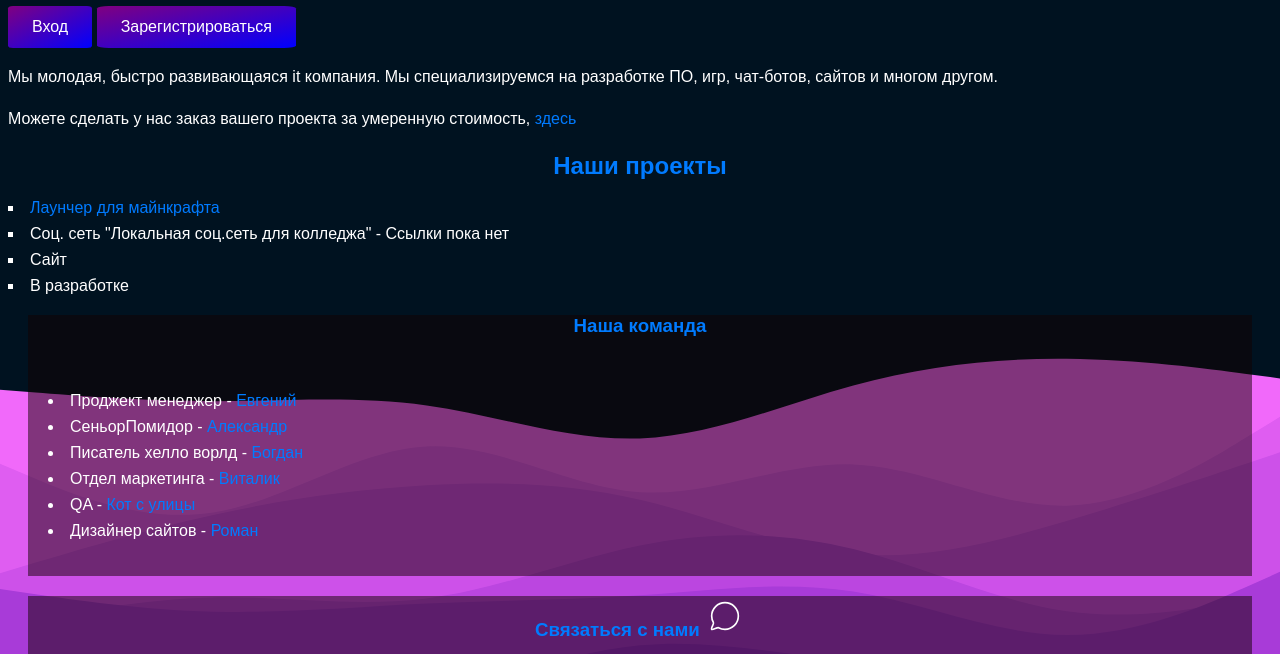
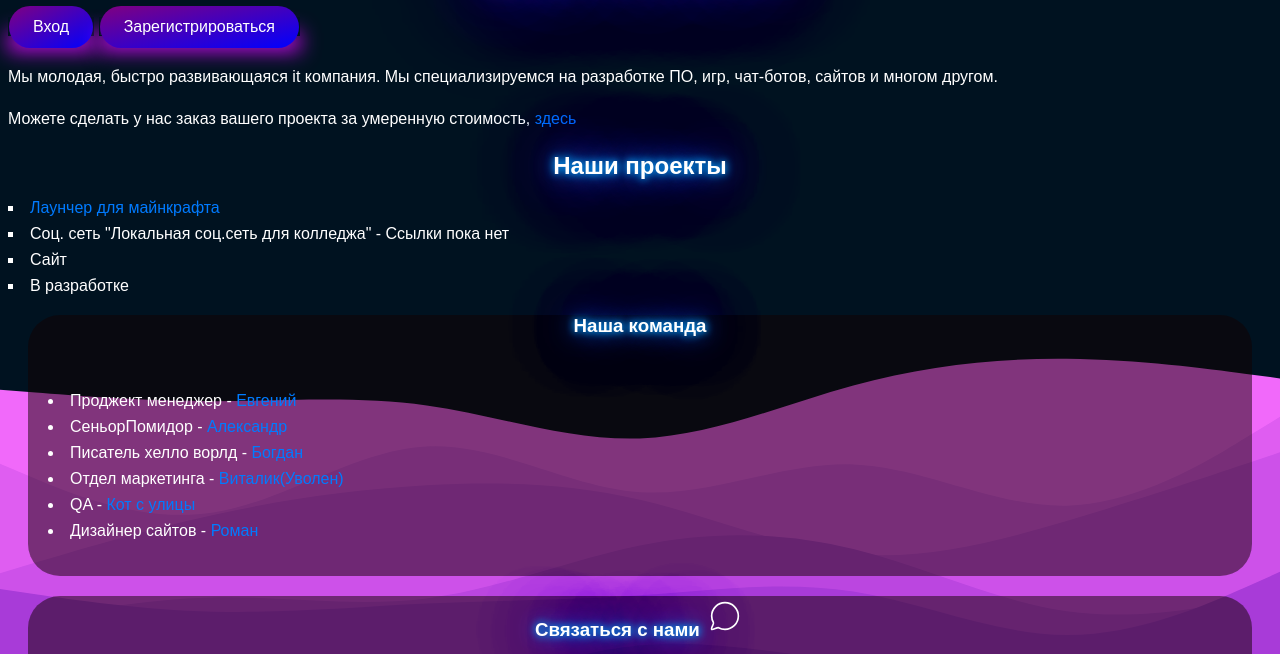
Before and after one commit to ratPunk/TechnoWaveWebSite, a plain HTML site: page index.html in a window 1280 px wide. Shown: the part 60-714 px from the top of the page. Drawn offline with Linux system fonts and the light colour scheme.

Commit message:
Ещё проработали визуал, и была какая-то херня, не хочу потерять наш прогресс

```diff
--- a/css/Team.css
+++ b/css/Team.css
@@ -36,7 +36,7 @@ img {
   height: auto;
   display: block;
   margin: 10px auto;
-  border-radius: 6%;
+  border-radius: 24px;
 }
 
 a {
@@ -59,9 +59,22 @@ a:hover {
   height: 100%;
   background-color: rgba(19, 1, 1, 0.5);
   transition: background-color 0.3s ease-in-out, transform 0.3s ease-in-out;
-  border-radius: 4%;
+  border-radius: 12px;
   z-index: -1;
 }
 p {
   padding: 20px;
 }
+.neonText{
+  color: #fff;
+  text-shadow:
+  0 0 7px rgb(6, 139, 228),
+  0 0 10px rgb(6, 139, 228),
+  0 0 21px rgb(6, 139, 228),
+  0 0 42px rgb(125, 32, 247),
+  0 0 82px rgb(125, 32, 247),
+  0 0 92px rgb(125, 32, 247),
+  0 0 102px rgb(125, 32, 247),
+  0 0 151px rgb(125, 32, 247)
+  ;
+}
--- a/css/index.css
+++ b/css/index.css
@@ -13,7 +13,6 @@ h1, h2, h3 {
     text-align: center;
     color: #007BFF;
 }
-
 p {
     text-align: justify;
     line-height: 1.6;
@@ -32,9 +31,14 @@ a {
     color: #007BFF;
     text-decoration: none;
 }
-
 a:hover {
     text-decoration: underline;
+
+}
+
+.Box:hover{
+    outline: 1px solid rgb(32, 79, 235);
+
 }
 
 input[type="button"] {
@@ -43,7 +47,7 @@ input[type="button"] {
     background: linear-gradient(to bottom right, purple, blue);
     border: none;
     transition: background-color 0.3s ease;
-    border-radius: 6%;
+    border-radius: 24px;
     font-size: 16px;
     padding: 12px 24px;
     font-family: Arial, sans-serif;
@@ -51,12 +55,16 @@ input[type="button"] {
 
 input[type="button"]:hover {
     filter: brightness(90%);
+    transform: scale(1.02);
 }
 
 img {
     width: 40px;
     height: auto;
     object-fit: contain;
+}
+img:hover{
+    transform: scale(1.05);
 }
 
 .text-container {
@@ -71,8 +79,27 @@ img {
     background-color: rgba(19, 1, 1, 0.5);
     transition: background-color 0.3s ease-in-out, transform 0.3s ease-in-out;
     z-index: -1;
+    border-radius: 32px;
 }
 
 .ul-container {
     padding: 20px;
 }
+.neonText{
+    color: #fff;
+    text-shadow:
+    0 0 7px rgb(6, 139, 228),
+    0 0 10px rgb(6, 139, 228),
+    0 0 21px rgb(6, 139, 228),
+    0 0 42px rgb(125, 32, 247),
+    0 0 82px rgb(125, 32, 247),
+    0 0 92px rgb(125, 32, 247),
+    0 0 102px rgb(125, 32, 247),
+    0 0 151px rgb(125, 32, 247)
+    ;
+  }
+
+.imgShadow{
+    border: 1px solid #001220;
+    box-shadow: 0 15px 20px rgb(205, 7, 245);
+}
--- a/index.html
+++ b/index.html
@@ -1,20 +1,22 @@
 <html lang="en">
+
 <head>
     <meta charset="utf-8">
     <title>TechnoWaveTeam</title>
-    <link rel="icon" type="image/x-icon" href="img/telegram.svg">
+    <link rel="icon" type="image/x-icon" href="img/linkRelImg.svg">
     <link rel="stylesheet" type="text/css" href="css/index.css">
-    <h1>Добро пожаловать</h1>
+    <h1 class="neonText">Добро пожаловать</h1>
     <p>
-        <a href="login.html"><span></span><input type="button" name="login" value="Вход"></a>
-        <a href="singin.html"><span></span><input type="button" name="singin" value="Зарегистрироваться"></a>
+        <a href="login.html" class="imgShadow"><span></span><input type="button" name="login" value="Вход"></a>
+        <a href="singin.html" class="imgShadow"><span></span><input type="button" name="singin" value="Зарегистрироваться"></a>
     </p>
 </head>
+
 <body>
     <p>Мы молодая, быстро развивающаяся it компания. Мы специализируемся на разработке ПО, игр, чат-ботов, сайтов и
         многом другом.</p>
     <p>Можете сделать у нас заказ вашего проекта за умеренную стоимость, <a href="#Down">здесь</a></p>
-    <h2>Наши проекты</h2>
+    <h2 class="neonText">Наши проекты</h2>
     <ul type="square">
         <li><a href="https://codeberg.org/TechnoWave/TechnoLauncher">Лаунчер для майнкрафта</a></li>
         <li>Соц. сеть "Локальная соц.сеть для колледжа" - Ссылки пока нет</li>
@@ -23,24 +25,24 @@
     </ul>
     <div class="text-container">
         <div class="transparent-rectangle"></div>
-        <h3>Наша команда</h3>
+        <h3 class="neonText">Наша команда</h3>
         <div class="ul-container">
             <ul type="curcle">
-                <li>Проджект менеджер - <a href="Team.html#Evgeniy" target="_blank">Евгений</a></li>
-                <li>СеньорПомидор - <a href="Team.html#Alexandr" target="_blank">Александр</a></li>
-                <li>Писатель хелло ворлд - <a href="Team.html#Bogdan" target="_blank">Богдан</a></li>
-                <li>Отдел маркетинга - <a href="Team.html#Vitalik" target="_blank">Виталик</a></li>
-                <li>QA - <a href="Team.html#Cat" target="_blank">Кот с улицы</a></li>
-                <li>Дизайнер сайтов - <a href="Team.html#Roma" target="_blank">Роман</a></li>
+                <li>Проджект менеджер - <a href="Team.html#Evgeniy" target="_blank" class="Box">Евгений</a></li>
+                <li>СеньорПомидор - <a href="Team.html#Alexandr" target="_blank" class="Box">Александр</a></li>
+                <li>Писатель хелло ворлд - <a href="Team.html#Bogdan" target="_blank" class="Box">Богдан</a></li>
+                <li>Отдел маркетинга - <a href="Team.html#Vitalik" target="_blank" class="Box">Виталик(Уволен)</a></li>
+                <li>QA - <a href="Team.html#Cat" target="_blank" class="Box">Кот с улицы</a></li>
+                <li>Дизайнер сайтов - <a href="Team.html#Roma" target="_blank" class="Box">Роман</a></li>
             </ul>
         </div>
     </div>
     <div class="text-container">
         <div class="transparent-rectangle"></div>
-        <h3>Связаться с нами <img src="img/callToUs.svg"></h3>
+        <h3 class="neonText">Связаться с нами <img src="img/callToUs.svg" ></h3>
         <h3><a href="https://vk.com/technowaveteam" title="Нажми на меня"><img src="img/vk.svg"></a> <a
                 href="https://t.me/TechnoWaveOpenSourse" title="Нажми на меня"><img src="img/telegram.svg"></a></h3>
-        <h3>TechnoWave Team</h3>
+        <h3 class="neonText">TechnoWave Team</h3>
     </div>
     <a name="Down"></a>
 </body>
```
Also changed, not shown: Team.html (+2 -2 lines), css/blurry-gradient-haikei.svg (deleted), css/layered-waves-haikei.svg (added), img/linkRelImg.svg (added).
